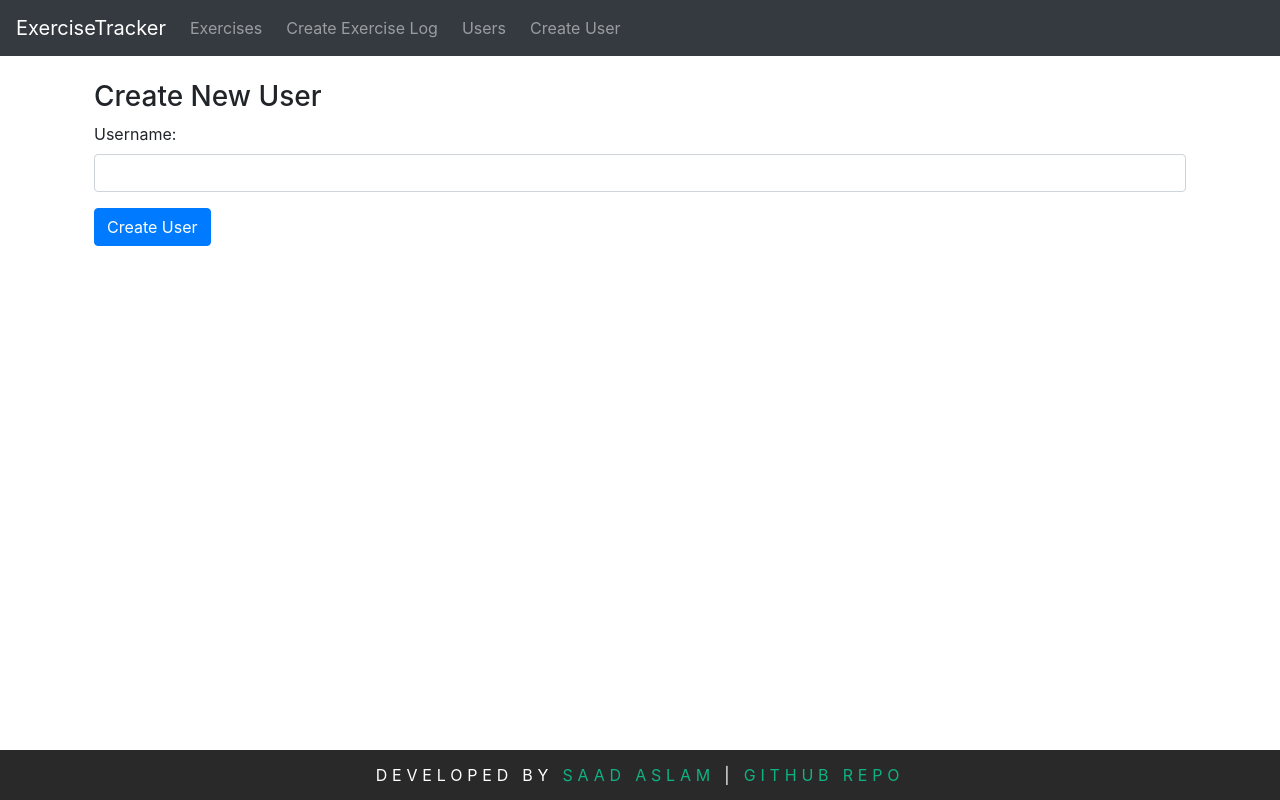
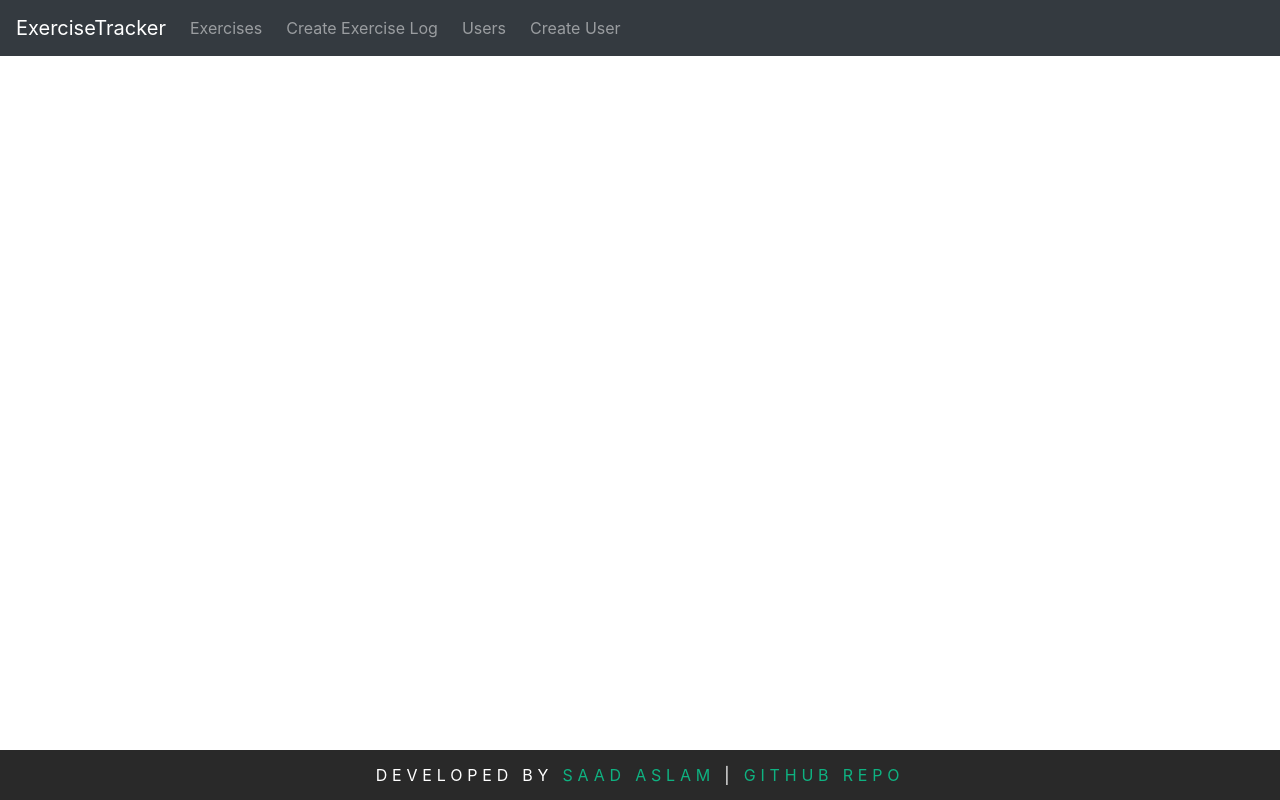
Before and after one commit to saadusufzai/MERN-Stack-Exercise-Tracker-App, a React (Create React App) app in the folder frontend/: page /user in a window 1280 px wide. Built offline with nearby package versions, Linux system fonts and the light colour scheme.

Commit message:
Update App.js

```diff
--- a/frontend/src/App.js
+++ b/frontend/src/App.js
@@ -8,6 +8,7 @@ import Footer from './components/footer/Footer'
 import ExercisesList from "./components/exercise/ExercisesList";
 import EditExercise from "./components/exercise/EditExercise";
 import CreateExercise from "./components/exercise/CreateExercise";
+import Users from './components/user/Users';
 import CreateUser from "./components/user/CreateUser";
 
 
@@ -21,7 +22,8 @@ function App() {
         <Route path='/' element={<ExercisesList/>}/>
         <Route path='/edit/:id' element={<EditExercise/>}/>
         <Route path='/create' element={<CreateExercise/>}/>
-        <Route path='/user' element={<CreateUser/>}/>
+        <Route path='/users' element={<Users/>}/>
+        <Route path='/create-user' element={<CreateUser/>}/>
       </Routes>
       </div>
       <Footer/>
```
